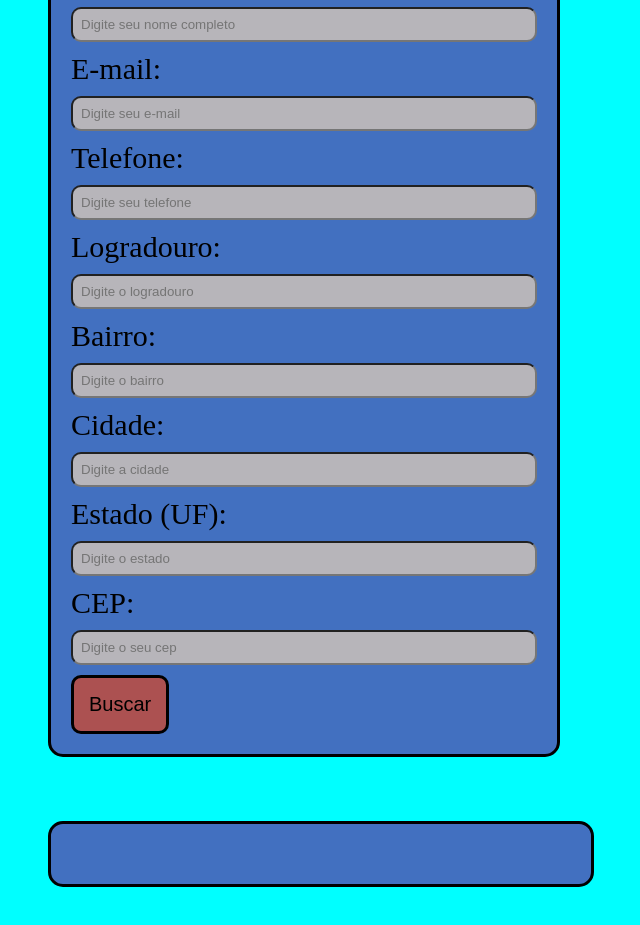
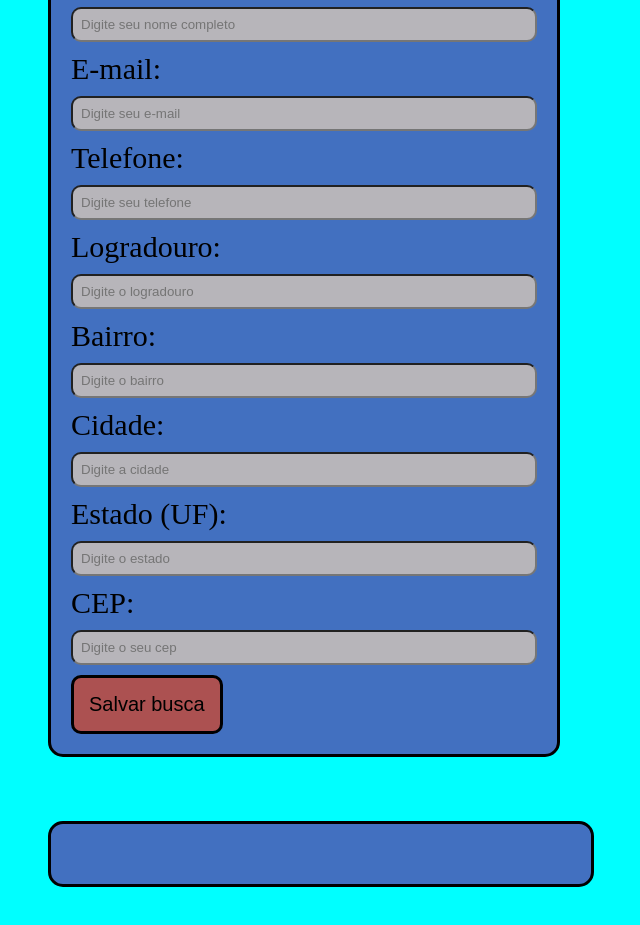
Before and after one commit to CassioOliveirasilva/Api-cadastro-e-tempo, a plain HTML site: page index.html in a window 1280 px wide. Shown: the part 152-1077 px from the top of the page, without its empty margins (336-976 px from the left). Drawn offline with Linux system fonts and the light colour scheme.

Commit message:
texto botão

```diff
--- a/index.html
+++ b/index.html
@@ -35,7 +35,7 @@
       <label for="cep">CEP:</label>
       <input type="number" id="cep"placeholder="Digite o seu cep" required onblur="buscarEndereco()"/>
       <div>
-      <button onclick="salvar()">Buscar</button>
+        <button onclick="salvar()">Salvar busca</button>
       </div>
     </section>
     <section class="tempo">
```
